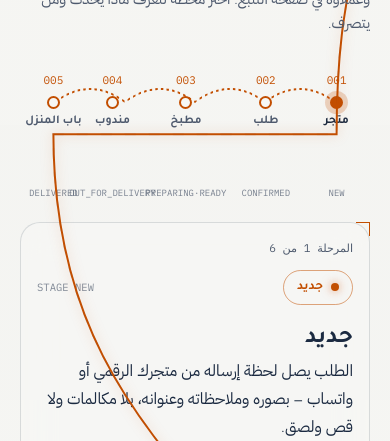
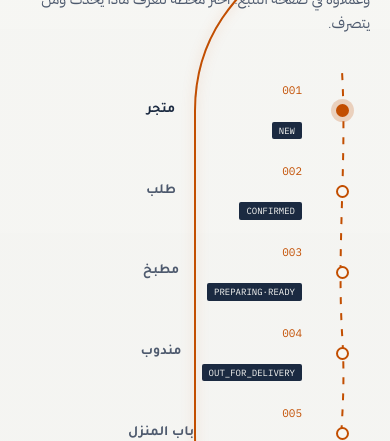
Before and after one commit to ahmadmedo1012/Smart-Order, a Next.js app: page / in a window 390 px wide. Shown: the part 1127-1568 px from the top of the page. Built offline with nearby package versions, Linux system fonts and the light colour scheme; no server answers; the database is empty; a web font is replaced by a local one.

Commit message:
phase12(P12-2d-2 S4): المسار العمودي عند ٣٩٠ — vertical route variant ≤767px (rail grid, non-scaling-stroke bumped line, no horizontal squeeze), staggered node-dot pulse (RM off), globe-chip mono sub-labels (ink chip / paper text both stages)

```diff
--- a/src/app/landing.css
+++ b/src/app/landing.css
@@ -3519,12 +3519,18 @@ html.dark .landing .ln-keep-sky {
 }
 .landing .ln-routemap-node.is-active .ln-routemap-name { color: var(--ln-cream); }
 .landing .ln-routemap-sub {
+  /* P12-2d-2 · the globe chip language — ink chip + paper mono text
+     (the same black-rect/white-mono read as the globe node labels).
+     Light: navy chip on paper; dark: paper chip on deep space. */
+  display: inline-block;
+  background: var(--ln-cream);
+  color: var(--ln-ink);
   font-family: var(--ln-mono);
   font-size: 10px;
-  color: var(--ln-cream-dim);
-  opacity: 0.75;
+  line-height: 1.5;
+  padding: 2px 7px;
+  border-radius: 2px;
   text-align: center;
-  line-height: 1.3;
 }
 /* the animated route line — dash drift, RM off below */
 .landing .ln-routemap-path {
@@ -3537,12 +3543,74 @@ html.dark .landing .ln-keep-sky {
 @keyframes ln-routemap-dash {
   to { stroke-dashoffset: -16; }
 }
-@media (max-width: 640px) {
-  .landing .ln-routemap-name { font-size: 12px; }
+
+/* node dots pulse — a live network, staggered per stop; the ACTIVE dot
+   keeps its static ring instead (no double-shadow fight); RM kills it */
+@keyframes ln-node-pulse {
+  0%   { box-shadow: 0 0 0 0 color-mix(in srgb, var(--ln-lime-text) 34%, transparent); }
+  70%  { box-shadow: 0 0 0 8px transparent; }
+  100% { box-shadow: 0 0 0 8px transparent; }
+}
+.landing .ln-routemap-dot { animation: ln-node-pulse 2.8s ease-out infinite; }
+.landing .ln-routemap-row .ln-routemap-node:nth-child(2) .ln-routemap-dot { animation-delay: 0.55s; }
+.landing .ln-routemap-row .ln-routemap-node:nth-child(3) .ln-routemap-dot { animation-delay: 1.1s; }
+.landing .ln-routemap-row .ln-routemap-node:nth-child(4) .ln-routemap-dot { animation-delay: 1.65s; }
+.landing .ln-routemap-row .ln-routemap-node:nth-child(5) .ln-routemap-dot { animation-delay: 2.2s; }
+.landing .ln-routemap-node.is-active .ln-routemap-dot { animation: none; }
+
+/* the vertical variant — parked OFF by default (the horizontal map owns
+   ≥768px); ≤767px the stops stack on a left rail the line threads */
+.landing .ln-routemap-svg-v { display: none; }
+@media (max-width: 767px) {
+  .landing .ln-routemap-svg-h { display: none; }
+  .landing .ln-routemap-svg-v {
+    display: block;
+    inset-block: 0;
+    inset-inline-start: 22px;   /* rail center 28px − half the 12px lane */
+    inline-size: 12px;
+    block-size: 100%;
+  }
+  /* the row becomes ONE column of full-width stops; each stop is a
+     [56px rail | content] grid — the line threads the rail column */
+  .landing .ln-routemap-row {
+    display: grid;
+    grid-template-columns: 1fr;
+    gap: 0;
+    block-size: auto;            /* the fixed 128px row map retires */
+  }
+  .landing .ln-routemap-node {
+    display: grid;
+    grid-template-columns: 56px 1fr;
+    grid-template-rows: auto auto auto;
+    grid-template-areas:
+      "rail idx"
+      "rail name"
+      "rail sub";
+    align-items: center;
+    gap: 3px 12px;
+    padding: 12px 0;
+    min-block-size: 64px;        /* the 44px floor, comfortably clear */
+    text-align: start;
+  }
+  .landing .ln-routemap-dot {
+    grid-area: rail;
+    align-self: center;
+    justify-self: center;
+    margin-block-start: 0;       /* the desktop y-map offset retires */
+  }
+  .landing .ln-routemap-idx {
+    grid-area: idx;
+    justify-self: start;
+    line-height: 1.5;
+  }
+  .landing .ln-routemap-name { grid-area: name; text-align: start; }
+  .landing .ln-routemap-sub { grid-area: sub; justify-self: start; }
+  .landing .ln-routemap-name { font-size: 14px; }
   .landing .ln-routemap-sub { font-size: 9px; }
 }
 @media (prefers-reduced-motion: reduce) {
   .landing .ln-routemap-path { animation: none; }
+  .landing .ln-routemap-dot { animation: none; }
 }
 
 /* P12-d addendum — the journey panel under the route map (the old grid
--- a/src/components/landing/OrderJourneySection.tsx
+++ b/src/components/landing/OrderJourneySection.tsx
@@ -188,13 +188,28 @@ export function OrderJourneySection() {
         {/* ── the horizontal ROUTE MAP (the spine threads THESE buttons —
             data-route-stop) ── */}
         <div className="ln-routemap">
+          {/* two route geometries: the horizontal map (≥768px) and the
+              VERTICAL variant (≤767px — nodes stack on a rail, the line
+              still threads them; spec S4: no horizontal squeeze) */}
           <svg
-            className="ln-routemap-svg"
+            className="ln-routemap-svg ln-routemap-svg-h"
             viewBox="0 0 1000 128"
             preserveAspectRatio="none"
             aria-hidden="true"
           >
             <path className="ln-routemap-path" d={ROUTE_PATH} />
+          </svg>
+          <svg
+            className="ln-routemap-svg ln-routemap-svg-v"
+            viewBox="0 0 12 600"
+            preserveAspectRatio="none"
+            aria-hidden="true"
+          >
+            <path
+              className="ln-routemap-path"
+              d="M 6 2 C 11 130, 1 260, 6 390 C 11 500, 1 560, 6 598"
+              vectorEffect="non-scaling-stroke"
+            />
           </svg>
           <div
             className="ln-routemap-row"
```
